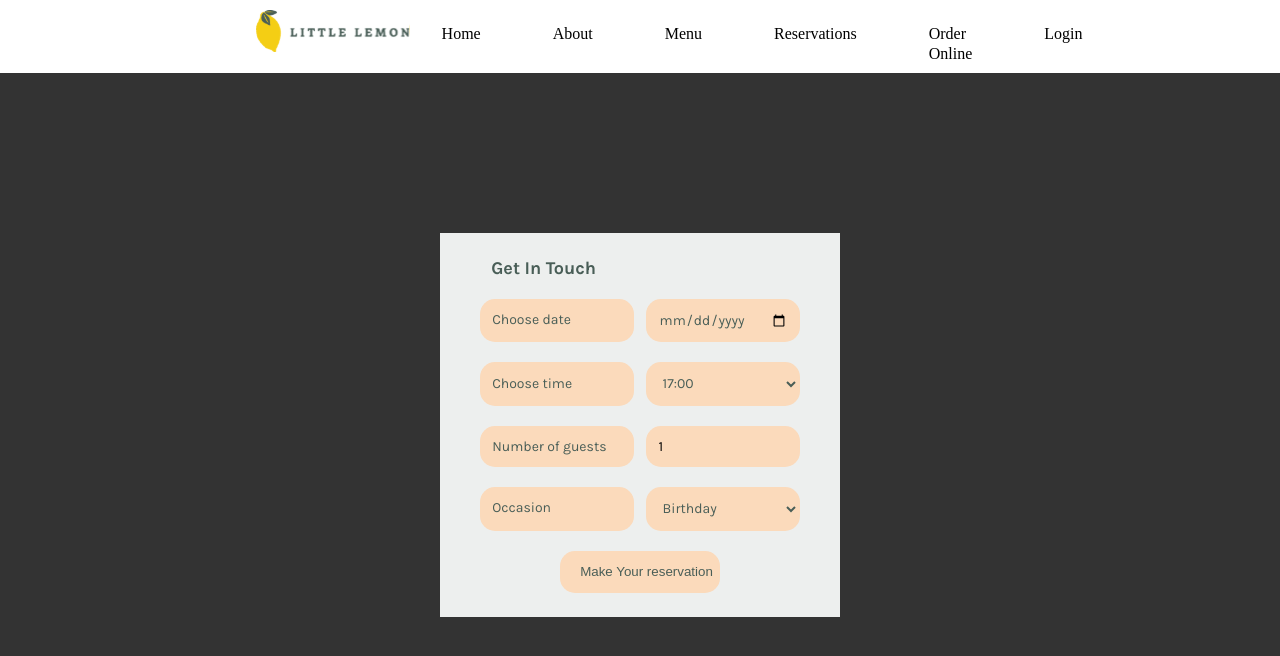
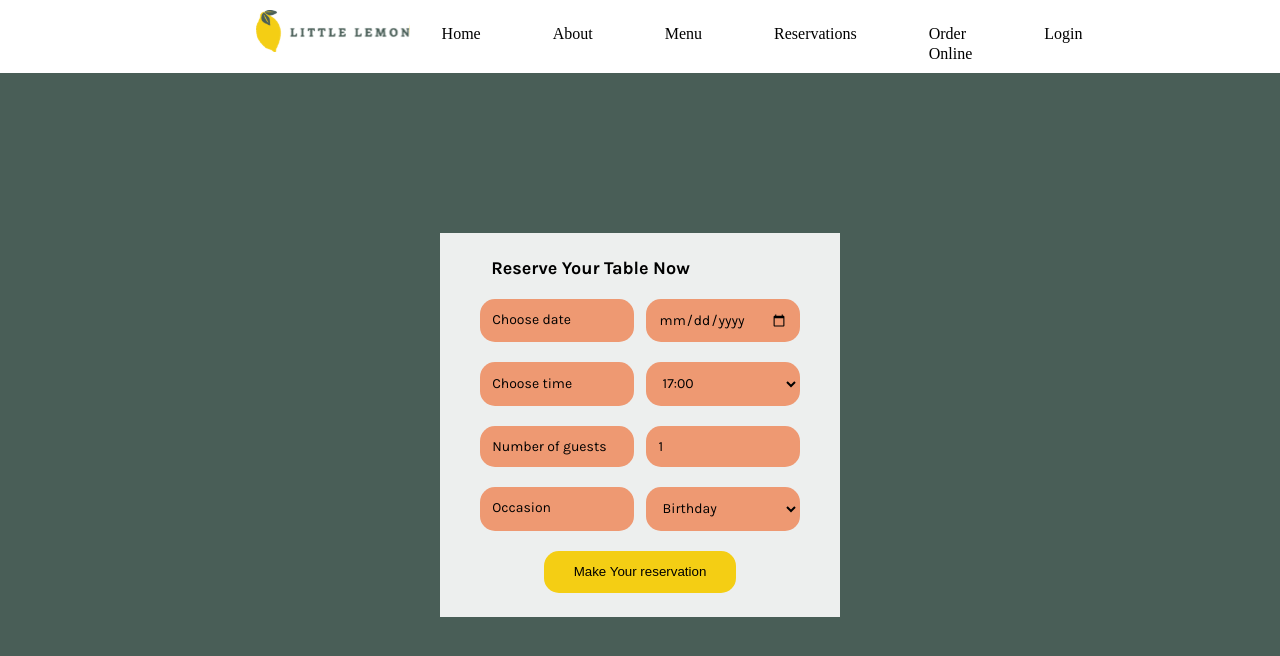
Before and after one commit to benbasty/littlelemonapp, a React (Create React App) app: page /booking in a window 1280 px wide. Shown: the top 656 px of the page. Built offline with nearby package versions, Linux system fonts and the light colour scheme; a web font is replaced by a local one.

Commit message:
test file, booking form color styling changes

```diff
--- a/src/components/booking/BookingForm.js
+++ b/src/components/booking/BookingForm.js
@@ -1,7 +1,7 @@
 import React, {useState } from 'react'
 import './bookingForm.css'
 
-const BookingForm = () => {
+const BookingForm = (props) => {
   const [date, setDate] = useState("");
   const [time, setTime] = useState("");
   const [guests, setGuests] = useState(1);
@@ -18,14 +18,14 @@ const BookingForm = () => {
     setTime("");
     setGuests("");
     setOccasion("");
-    console.log("form submitted");
+    props.onSubmit(time);
   }
 
   return (
     <div className='booking-form container'>
         <form onSubmit={handleSubmit}>
           <div className='get-in-touch'>
-            <h4>Get In Touch</h4>
+            <h4>Reserve Your Table Now</h4>
           </div>
           <div className='date'>
             <label htmlFor="res-date">Choose date</label>
--- a/src/components/booking/BookingPage.js
+++ b/src/components/booking/BookingPage.js
@@ -3,9 +3,13 @@ import BookingForm from './BookingForm'
 import './bookingpage.css';
 
 const BookingPage = () => {
+  const getAvailableTimes = (time) => {
+    console.log(time)
+
+  }
   return (
     <div className='booking-page'>
-      <BookingForm />
+      <BookingForm onSubmit = {getAvailableTimes}/>
     </div>
   )
 }
--- a/src/components/booking/bookingForm.css
+++ b/src/components/booking/bookingForm.css
@@ -4,7 +4,7 @@ form {
     gap: 20px;
     margin: 0 auto;
     grid-template-rows: auto;
-    color: var(--color-primary-green);
+    color: var(--color-dark);
     background-color: var(--color-secondary-light-grey);
     padding: 1.5rem 2.5rem;
 }
@@ -24,7 +24,7 @@ form {
 .date label, .time label, .guests label, .occasion label,
 .date input, .time select, .guests input, .occasion select  {
     border: 1px solid transparent;
-    background-color: var(--color-secondary-light-orange);
+    background-color: var(--color-secondary-orange);
     border-radius: 15px;
     padding: 0.7rem;
     width: 50%;
@@ -33,7 +33,7 @@ form {
 }
 
 input#res-date, select#res-time, select#occasion {
-    color: var(--color-primary-green);
+    color: var(--color-dark);
 }
 
 form input {
@@ -41,8 +41,8 @@ form input {
 }
 
 .btn-submit {
-    width: 50%;
-    background-color: var(--color-secondary-light-orange);
-    color: var(--color-primary-green);
+    width: 60%;
+    background-color: var(--color-primary-yellow);
+    color: var(--color-dark);
     border-radius: 15px;
 }
--- a/src/components/booking/bookingpage.css
+++ b/src/components/booking/bookingpage.css
@@ -1,5 +1,5 @@
 .booking-page {
-    background-color: var(--color-secondary-dark-grey);
+    background-color: var(--color-primary-green);
     height: 100vh;
     padding: 10rem;
 }
```
Also changed, not shown: 1 other file (tests, documents, lock files or other folders).
